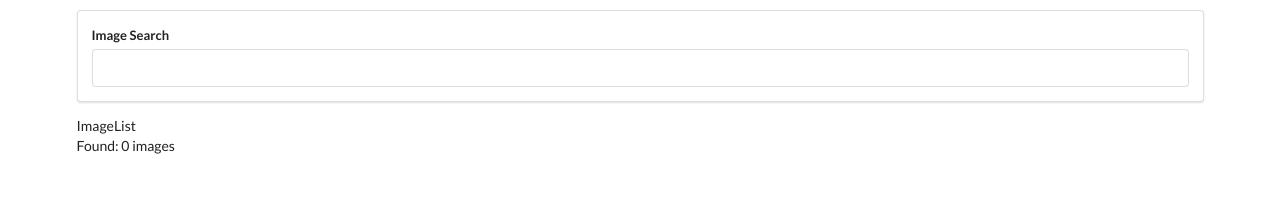
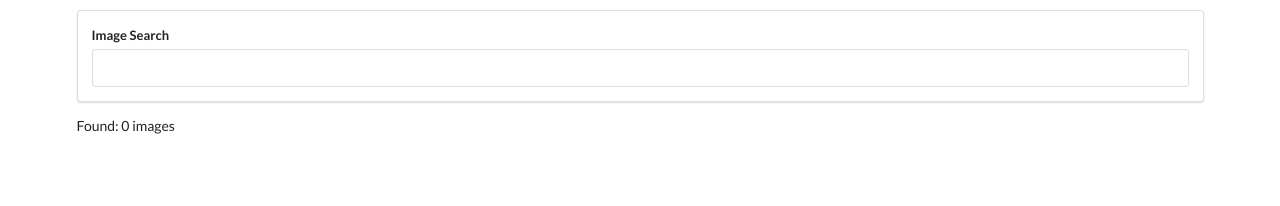
Before and after one commit to kattyan53/learning_react, a React (Create React App) app in the folder pics/: page / in a window 1280 px wide. Shown: the top 206 px of the page. Built offline with nearby package versions, Linux system fonts and the light colour scheme.

Commit message:
[add]Rendering Lists of Compornents

```diff
--- a/pics/src/components/imageList.js
+++ b/pics/src/components/imageList.js
@@ -1,7 +1,11 @@
 import React from 'react';
 
 const ImageList = props => {
-  return <div>ImageList</div>
+  const images = props.images.map(image => {
+    return <img src={image.urls.regular} />;
+  });
+
+  return <div>{images}</div>
 };
 
 export default ImageList;
```
